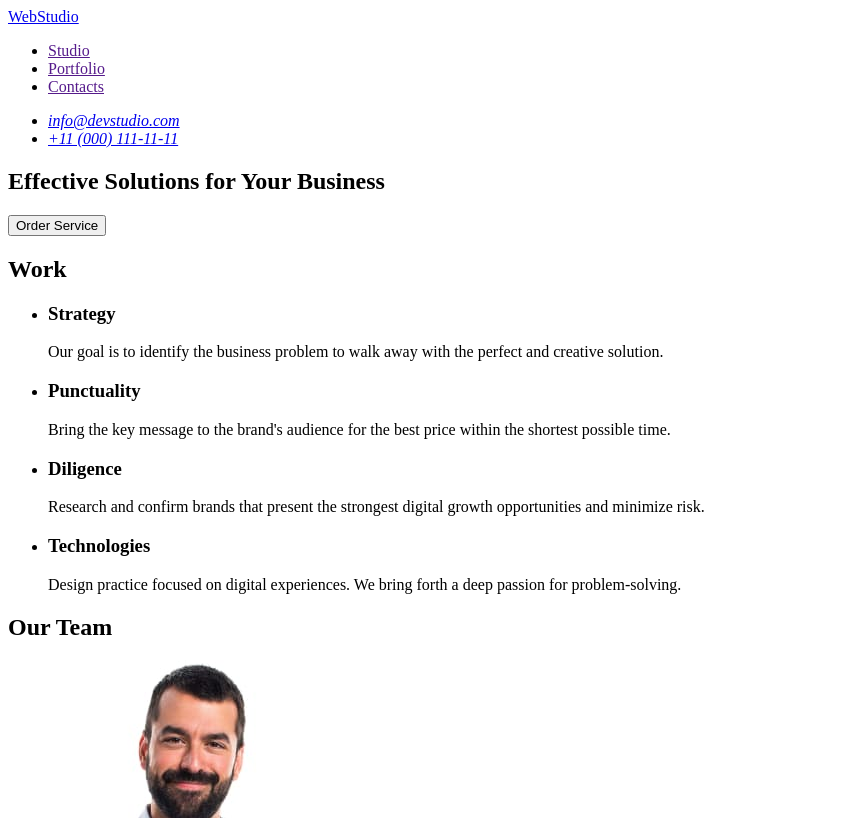
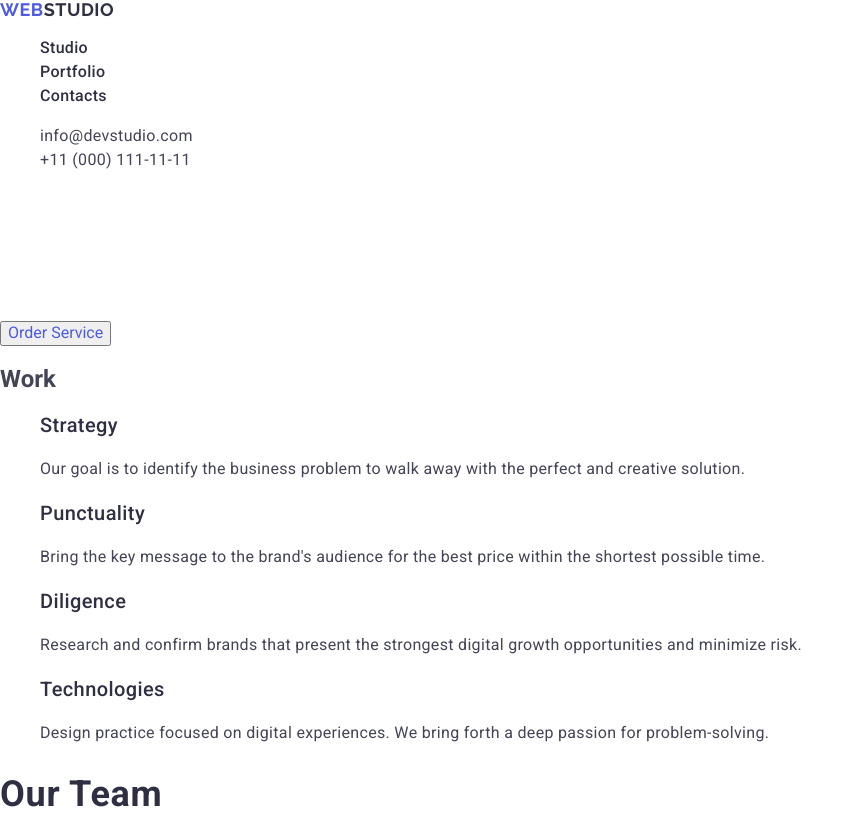
Before and after one commit to O1e2na/goit-markup-hw-02, a plain HTML site: page index.html in a window 1280 px wide. Shown: the top 818 px of the page, without its empty margins (0-864 px from the left). Drawn offline with nearby package versions, Linux system fonts and the light colour scheme.

Commit message:
проукт

```diff
--- /dev/null
+++ b/css/styles.css
@@ -0,0 +1,142 @@
+body {
+font-family: 'Roboto', sans-serif;
+color: #434455;
+background-color: #FFF;
+}
+
+a {
+text-decoration: none;
+}
+
+ul, ol {
+list-style: none;
+}
+
+.logo {
+font-family: "Raleway", sans-serif;
+font-weight: 700;
+font-size: 18px;
+line-height: 1.1;
+letter-spacing: 0.03em;
+text-transform: uppercase;
+color: #4d5ae5;
+}
+
+.logo-part {
+color: #2e2f42;
+}
+
+.nav-link {
+font-family: "Roboto", sans-serif;
+font-weight: 500;
+font-size: 16px;
+line-height: 1.5;
+letter-spacing: 0.02em;
+color: #2e2f42;
+}
+
+.nav-link:hover,
+.nav-link:focus{
+    color: #404bbf;
+}
+
+.address {
+font-style: normal;
+}
+
+.address-link {
+font-size: 16px;
+line-height: 1.5;
+letter-spacing: 0.02em;
+color: #434455;
+}
+
+.address-link:hover,
+.address-link:focus{
+color: #404bbf;
+}
+
+.title-header {
+font-family: "Roboto", sans-serif;
+font-weight: 700;
+font-size: 56px;
+line-height: 1.0;
+letter-spacing: 0.02em;
+color: #fff;
+}
+.title-button {
+ color: #4d5ae5;
+}
+
+.title-button:hover,
+.title-button:focus {
+color: #404bbf;
+}
+
+.advantages-title {
+font-family: "Roboto", sans-serif;
+font-weight: 500;
+font-size: 20px;
+line-height: 1.2;
+letter-spacing: 0.02em;
+color: #2e2f42;
+}
+.advantages-text {
+font-family: "Roboto", sans-serif;
+font-weight: 400;
+font-size: 16px;
+line-height: 1.5;
+letter-spacing: 0.02em;
+color: #434455;
+}
+
+.portfolio {
+font-family: "Roboto", sans-serif;
+font-weight: 700;
+font-size: 36px;
+line-height: 1.1;
+letter-spacing: 0.02em;
+text-transform: capitalize;
+color: #2e2f42;
+}
+
+.portfolio-items {
+font-family: "Roboto", sans-serif;
+font-weight: 500;
+font-size: 20px;
+line-height: 1.2;
+letter-spacing: 0.02em;
+color: #2e2f42;
+}
+
+.portfolio-items-text {
+font-family: "Roboto", sans-serif;
+font-weight: 400;
+font-size: 16px;
+line-height: 1.5;
+letter-spacing: 0.02em;
+color: #434455;
+}
+
+.studio-first {
+font-family: "Raleway", sans-serif;
+font-weight: 700;
+font-size: 18px;
+line-height: 1.1;
+letter-spacing: 0.03em;
+text-transform: uppercase;
+color: #4d5ae5;
+}
+
+.web-title {
+    color: #2e2f42;
+}
+
+.text {
+font-family: "Roboto", sans-serif;
+font-weight: 400;
+font-size: 16px;
+line-height: 1.5;
+letter-spacing: 0.02em;
+color: #f4f4fd;
+}
--- a/index.html
+++ b/index.html
@@ -1,85 +1,94 @@
 <!DOCTYPE html>
 <html lang="en">
+
 <head>
     <meta charset="UTF-8">
     <meta name="viewport" content="width=device-width, initial-scale=1.0">
     <title>Document</title>
+    <link rel="preconnect" href="https://fonts.googleapis.com">
+<link rel="preconnect" href="https://fonts.gstatic.com" crossorigin>
+<link href="https://fonts.googleapis.com/css2?family=Raleway:wght@700&family=Roboto:wght@400;500;700&display=swap"
+rel="stylesheet">
+<link rel="stylesheet" href="https://cdnjs.cloudflare.com/ajax/libs/modern-normalize/2.0.0/modern-normalize.min.css"
+integrity="sha512-4xo8blKMVCiXpTaLzQSLSw3KFOVPWhm/TRtuPVc4WG6kUgjH6J03IBuG7JZPkcWMxJ5huwaBpOpnwYElP/m6wg=="
+crossorigin="anonymous" referrerpolicy="no-referrer">
+    <link rel="stylesheet" href="./css/styles.css">
 </head>
 <body>
     <header>
         <nav>
-            <a href="./index.html">WebStudio</a>
+            <a class="logo" href="./index.html">Web<span class="logo-part">Studio</span></a>
             <ul>
-                <li><a href="">Studio</a></li>
-                <li><a href="">Portfolio</a></li>
-                <li><a href="">Contacts</a></li>
+                <li><a class="nav-link" href="">Studio</a></li>
+                <li><a class="nav-link" href="">Portfolio</a></li>
+                <li><a class="nav-link" href="">Contacts</a></li>
             </ul>
         </nav>
-        <address>
+        <address class="address">
             <ul>
-                <li><a href="mailto:info@devstudio.com">info@devstudio.com</a></li>
-                <li><a href="tel:+110001111111">+11 (000) 111-11-11</a></li>
+                <li><a class="address-link" href="mailto:info@devstudio.com">info@devstudio.com</a></li>
+                <li><a class="address-link" href="tel:+110001111111">+11 (000) 111-11-11</a></li>
             </ul>
         </address>
     </header>
     <main>
-        <section>
-            <h1>Effective Solutions for Your Business</h1>
-            <button type="button">Order Service</button>
+        <section class="title">
+            <h1 class="title-header">Solutions for Your Business</h1>
+            <button type="button" class="title-button">Order Service</button>
         </section>
       <section>
-        <h2>Work</h2>
+        <h2 class="advantages">Work</h2>
         <ul>
             <li>
-                <h3>Strategy</h3>
-                <p>Our goal is to identify the business
+                <h3 class="advantages-title">Strategy</h3>
+                <p class="advantages-text">Our goal is to identify the business
                 problem to walk away with the perfect and creative solution. </p>
             </li>
             <li>
-                <h3>Punctuality</h3>
-                <p>Bring the key message to the brand's audience for the best price
+                <h3 class="advantages-title">Punctuality</h3>
+                <p class="advantages-text">Bring the key message to the brand's audience for the best price
                 within the shortest possible time.</p>
             </li>
             <li>
-                <h3>Diligence</h3>
-                <p>Research and confirm brands that present the strongest
+                <h3 class="advantages-title">Diligence</h3>
+                <p class="advantages-text">Research and confirm brands that present the strongest
                 digital growth opportunities and minimize risk.</p>
             </li>
             <li>
-                <h3>Technologies</h3>
-                <p>Design practice focused on digital experiences.
+                <h3 class="advantages-title">Technologies</h3>
+                <p class="advantages-text">Design practice focused on digital experiences.
                 We bring forth a deep passion for problem-solving.</p>
             </li>
         </ul>
     </section>
     <section>
-     <h2>Our Team</h2>
+     <h2 class="portfolio">Our Team</h2>
         <ul>
             <li>
                 <img src="./images/img.jpg" alt="avatar"  width="264" height="260" >
-                <h3>Mark Guerrero</h3>
-                <p>Product Designer</p>
+                <h3 class="portfolio-items">Mark Guerrero</h3>
+                <p class="portfolio-items-text">Product Designer</p>
             </li>
             <li>
                 <img src="./images/tom-ford.img.jpg" alt="avatar" width="264" height="260">
-                <h3>Tom Ford</h3>
-                <p>Frontend Developer</p>
+                <h3 class="portfolio-items">Tom Ford</h3>
+                <p class="portfolio-items-text">Frontend Developer</p>
             </li>
             <li>
                 <img src="./images/camila-garcia.img.jpg" alt="avatar" width="264" height="260">
-                <h3>Camila Garcia</h3>
-                <p>Marketing</p>
+                <h3 class="portfolio-items">Camila Garcia</h3>
+                <p class="portfolio-items-text">Marketing</p>
             </li>
             <li> <img src="./images/daniel-wilson.img.jpg" alt="avatar" width="264" height="260">
-                <h3>Daniel Wilson</h3>
-                <p>UI Designer</p>
+                <h3 class="portfolio-items">Daniel Wilson</h3>
+                <p class="portfolio-items-text">UI Designer</p>
             </li>
         </ul>
        </section>
     </main>
     <footer>
-        <a href="./index.html">WebStudio</a>
-        <p>Increase the flow of customers and sales for your
+        <a class="studio-first" href="./index.html">Web<span class="web-title">Studio</span></a>
+        <p class="text">Increase the flow of customers and sales for your
         business with digital marketing & growth solutions.</p>
     </footer>
 
```
